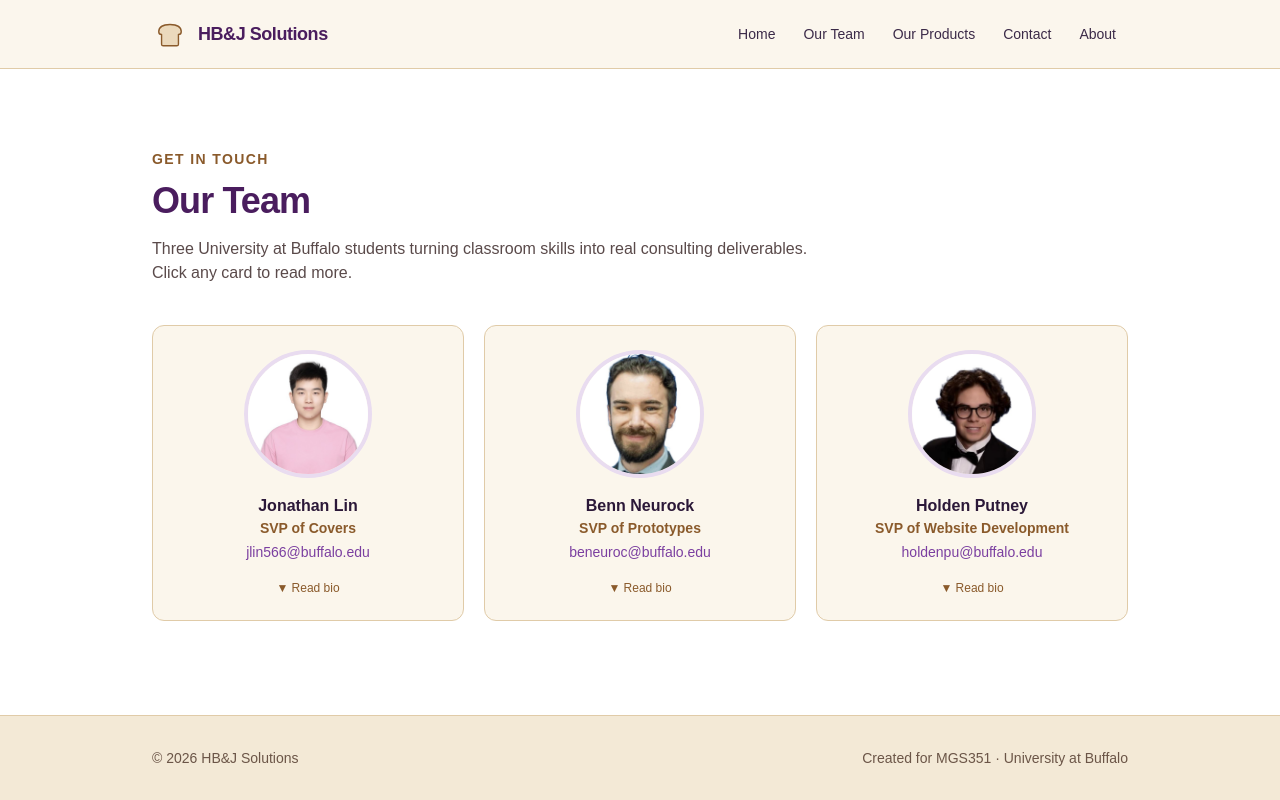
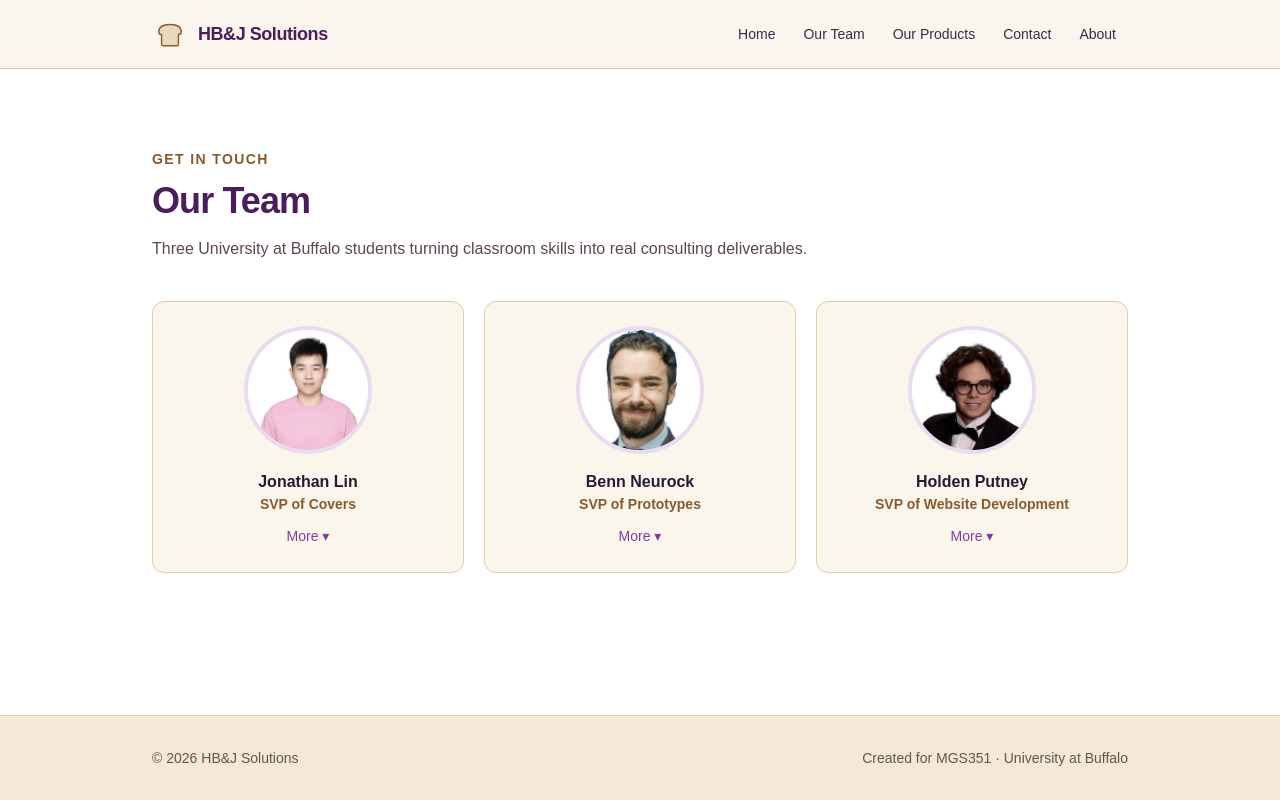
Before and after one commit to hsputney-alt/hbj-solutions, a Next.js app: page /team in a window 1280 px wide. Built offline with nearby package versions, Linux system fonts and the light colour scheme.

Commit message:
Simplify team cards with More dropdown

```diff
--- a/app/team/page.tsx
+++ b/app/team/page.tsx
@@ -33,23 +33,29 @@ export default function Team() {
     <section className="max-w-5xl mx-auto px-6 py-20">
       <p className="text-sm font-semibold tracking-widest text-[#8A5A2B] uppercase">Get in Touch</p>
       <h1 className="mt-3 text-4xl font-extrabold tracking-tight text-[#4A1D5E]">Our Team</h1>
-      <p className="mt-4 max-w-2xl text-[#5A4A4A]">Three University at Buffalo students turning classroom skills into real consulting deliverables. Click any card to read more.</p>
+      <p className="mt-4 max-w-2xl text-[#5A4A4A]">Three University at Buffalo students turning classroom skills into real consulting deliverables.</p>
 
       <div className="mt-10 grid sm:grid-cols-3 gap-5 items-start">
         {team.map((m, i) => {
           const open = openIndex === i;
           return (
-            <button key={m.email} onClick={() => setOpenIndex(open ? null : i)} className="w-full text-left rounded-xl border border-[#E0CBA8] bg-[#FBF6EC] p-6 transition-shadow hover:shadow-md focus:outline-none focus:ring-2 focus:ring-[#7B3FA0]">
-              <div className="text-center">
-                {/* eslint-disable-next-line @next/next/no-img-element */}
-                <img src={m.photo} alt={m.name} className="mx-auto w-32 h-32 rounded-full object-cover border-4 border-[#E9DCF0]" />
-                <h3 className="mt-4 font-bold text-[#2B1838]">{m.name}</h3>
-                <p className="text-sm font-semibold text-[#8A5A2B]">{m.title}</p>
-                <a href={`mailto:${m.email}`} onClick={(e) => e.stopPropagation()} className="mt-1 inline-block text-sm text-[#7B3FA0] hover:underline break-all">{m.email}</a>
-              </div>
-              {open && <p className="mt-4 pt-4 border-t border-[#E0CBA8] text-sm text-[#5A4A4A] leading-relaxed">{m.bio}</p>}
-              <p className="mt-4 text-center text-xs font-medium text-[#8A5A2B]">{open ? "▲ Show less" : "▼ Read bio"}</p>
-            </button>
+            <div key={m.email} className="rounded-xl border border-[#E0CBA8] bg-[#FBF6EC] p-6 text-center">
+              {/* eslint-disable-next-line @next/next/no-img-element */}
+              <img src={m.photo} alt={m.name} className="mx-auto w-32 h-32 rounded-full object-cover border-4 border-[#E9DCF0]" />
+              <h3 className="mt-4 font-bold text-[#2B1838]">{m.name}</h3>
+              <p className="text-sm font-semibold text-[#8A5A2B]">{m.title}</p>
+
+              <button onClick={() => setOpenIndex(open ? null : i)} className="mt-3 text-sm font-medium text-[#7B3FA0] hover:underline focus:outline-none">
+                {open ? "Less ▴" : "More ▾"}
+              </button>
+
+              {open && (
+                <div className="mt-4 pt-4 border-t border-[#E0CBA8] text-left">
+                  <a href={`mailto:${m.email}`} className="text-sm text-[#7B3FA0] hover:underline break-all">{m.email}</a>
+                  <p className="mt-3 text-sm text-[#5A4A4A] leading-relaxed">{m.bio}</p>
+                </div>
+              )}
+            </div>
           );
         })}
       </div>
```
